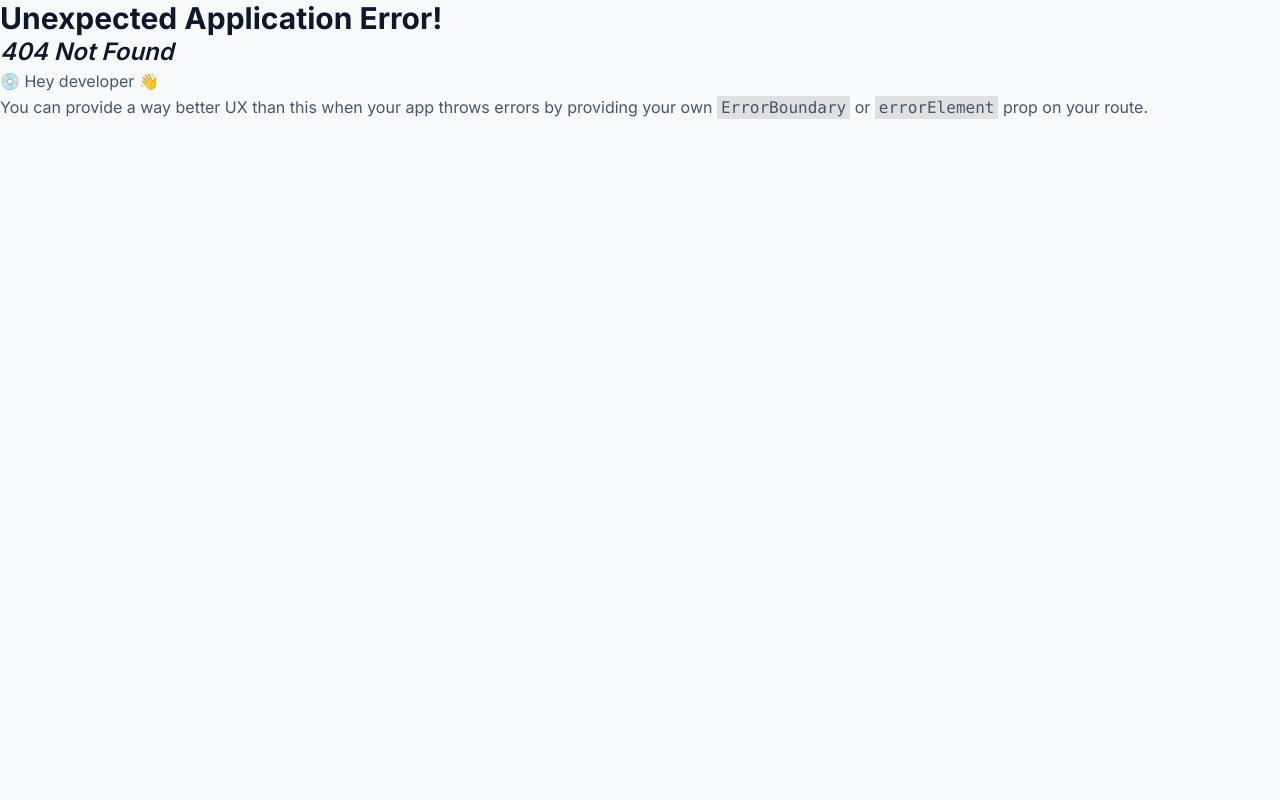
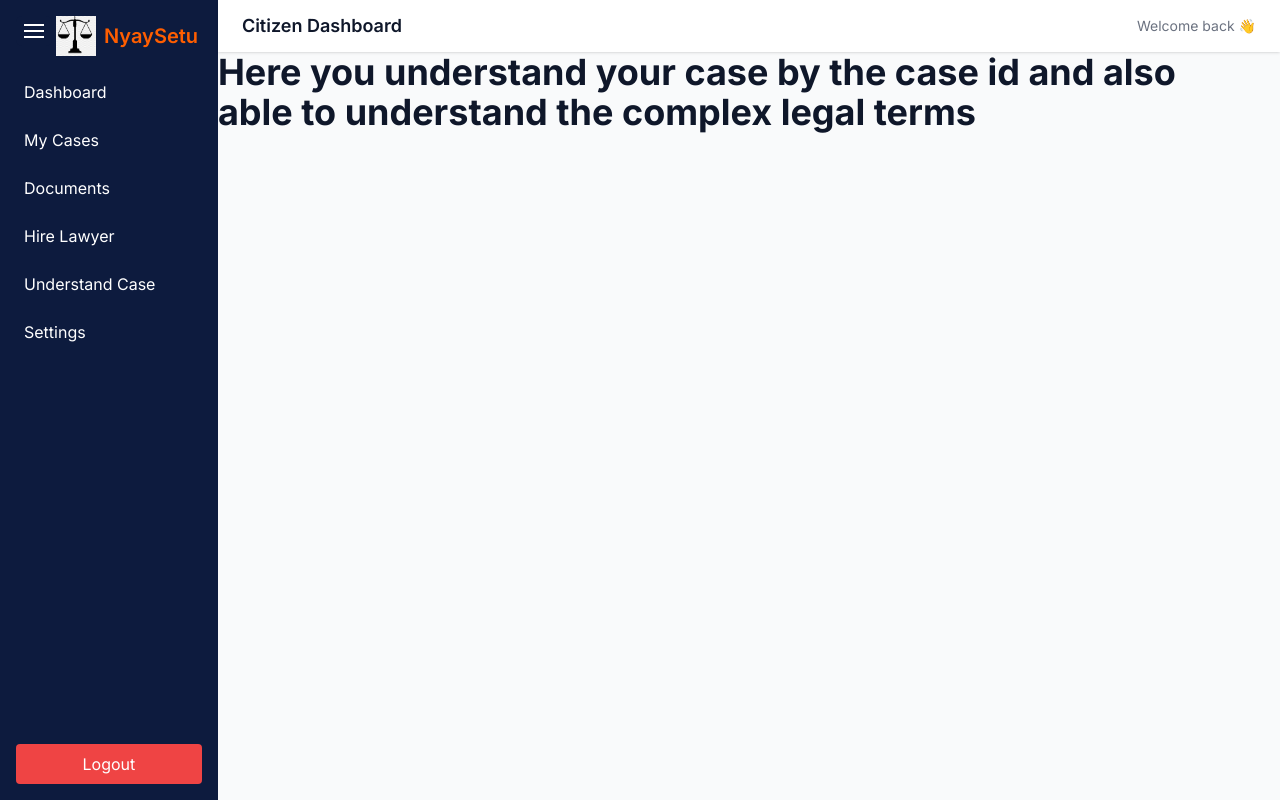
Before and after one commit to TaNuJaSaRaVale/court-case-tracking-system, a React (Vite) app in the folder client/: page /citizen/understandCase in a window 1280 px wide. Before the commit this address had no page. Built offline with nearby package versions, Linux system fonts and the light colour scheme.

Commit message:
Understand case page creats

```diff
--- a/client/src/app/route.ts
+++ b/client/src/app/route.ts
@@ -7,6 +7,6 @@ import MainLayout from "../components/layout/MainLayout"
 import CitizenLayout from "../components/layout/CitizenLayout"
 import LawyerLayout from "../components/layout/LawyerLayout"
 import CaseDetailPage from "../pages/citizen/CaseDetailPage"
-// import CaseSearchPage from "../pages/citizen/CaseSearchPage"
+import CaseSearchPage from "../pages/citizen/CaseSearchPage"
 
-export {LandingPage , LoginPage ,RegisterPage, MainLayout,CitizenLayout,CaseDetailPage,LawyerLayout}
+export {LandingPage , LoginPage ,RegisterPage, MainLayout,CitizenLayout,CaseDetailPage,LawyerLayout,CaseSearchPage}
--- a/client/src/app/router.tsx
+++ b/client/src/app/router.tsx
@@ -1,6 +1,6 @@
 import {createBrowserRouter} from "react-router-dom"
 import ProtectedRoute from "../components/ProtectedRoute"
-import {LandingPage , LoginPage,RegisterPage,MainLayout,CitizenLayout,LawyerLayout} from './route'
+import {LandingPage , LoginPage,RegisterPage,MainLayout,CitizenLayout,LawyerLayout, CaseSearchPage} from './route'
 import CitizenDashboard from "../pages/citizen/CitizenDashboard"
 import LawyerDashboard from "../pages/lawyer/LawyerDashboard"
 import ClientPage from "../pages/lawyer/ClientsPage"
@@ -30,6 +30,7 @@ export const router = createBrowserRouter([
         {path:"documents",element:<NyaySetuDocuments />},
         {path:"settings",element:<NyayaSetuSettingsApp />},
         {path:"hirelawyer",element:<HireLawyerPage />},
+        {path:"understandCase",element:<CaseSearchPage />},
       ]
     },
 
--- a/client/src/components/layout/CitizenLayout.tsx
+++ b/client/src/components/layout/CitizenLayout.tsx
@@ -47,6 +47,10 @@ export default function CitizenLayout() {
                 Hire Lawyer
               </Link>
 
+              <Link to="/citizen/understandCase" className="hover:bg-white/10 p-2 rounded">
+                Understand Case
+              </Link>
+
               <Link to="/citizen/settings" className="hover:bg-white/10 p-2 rounded">
                 Settings
               </Link>
--- a/client/src/pages/citizen/CaseSearchPage.tsx
+++ b/client/src/pages/citizen/CaseSearchPage.tsx
@@ -0,0 +1,7 @@
+export default function CaseSearchPage(){
+    return(
+        <div>
+            <h1>Here you understand your case by the case id and also<br/> able to understand the complex legal terms</h1>
+        </div>
+    )
+}
```
